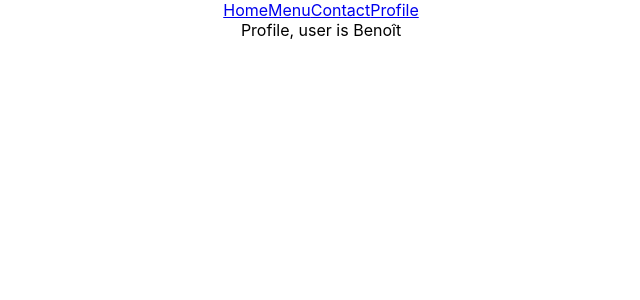
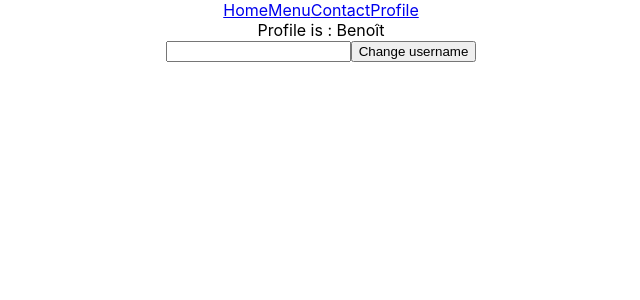
Before and after one commit to SacleuxBenoit/sandbox-react, a React (Create React App) app in the folder react-router/: page /profile in a window 1280 px wide. Shown: the top 300 px of the page, without its empty margins (319-959 px from the left). Built offline with nearby package versions, Linux system fonts and the light colour scheme.

Commit message:
create folder component + use (createContext from react) so we don't need to use props for username / setUsername in each files

```diff
--- a/react-router/src/App.js
+++ b/react-router/src/App.js
@@ -5,22 +5,26 @@ import { Profile } from './pages/Profile'
 import { Menu } from './pages/Menu'
 import { Contact } from './pages/Contact'
 import { NavBar } from './pages/NavBar'
-import { useState } from 'react'
+import { useState, createContext } from 'react'
+
+export let AppContext = createContext();
 function App() {
   let [username, setUsername] = useState("Benoît");
 
   return (
     <div className="App">
+      <AppContext.Provider value={{username, setUsername}}>
         <Router>
           <NavBar />
           <Routes>
             <Route path="/" element={<Home username={username}/>}/>
-          <Route path="/profile" element={<Profile username={username} />} />
-          <Route path="/menu" element={<Menu username={username}/>}/>
+            <Route path="/profile" element={<Profile/>} />
+            <Route path="/menu" element={<Menu/>}/>
             <Route path="/contact" element={<Contact />} />
             <Route path="*" element={<Home />} />
           </Routes>
         </Router>
+      </AppContext.Provider>
     </div>
   );
 }
--- /dev/null
+++ b/react-router/src/components/ChangeProfile.js
@@ -0,0 +1,14 @@
+import { useState } from "react";
+import { useContext } from 'react'
+import { AppContext } from '../App'
+
+export let ChangeProfile = () => {
+    let {setUsername} = useContext(AppContext);
+    const [newUsername, setNewUsername] = useState("");
+    return(
+        <div>
+            <input onChange={(event) => {setNewUsername(event.target.value)}}/>
+            <button onClick={() => {setUsername(newUsername)}}>Change username</button>
+        </div>
+    )
+}
--- a/react-router/src/pages/Home.js
+++ b/react-router/src/pages/Home.js
@@ -1,3 +1,7 @@
-export let Home = (props) => {
-    return <h1>Hello {props.username} you are in the Home page</h1>
+import { useContext } from 'react'
+import { AppContext } from '../App'
+
+export let Home = () => {
+    const {username} = useContext(AppContext)
+    return <h1>Hello {username} you are in the Home page</h1>
 }
--- a/react-router/src/pages/Profile.js
+++ b/react-router/src/pages/Profile.js
@@ -1,3 +1,13 @@
-export let Profile = (props) => {
-    return <div>Profile, user is {props.username}</div>
+import { ChangeProfile  } from "../components/ChangeProfile"
+import { useContext } from 'react'
+import { AppContext } from '../App'
+
+export let Profile = () => {
+    let {username} = useContext(AppContext);
+    return(
+        <div>
+            Profile is : {username}
+            <ChangeProfile />
+        </div>
+    )
 }
```
Lines whose indentation alone changed are shown as unchanged.
